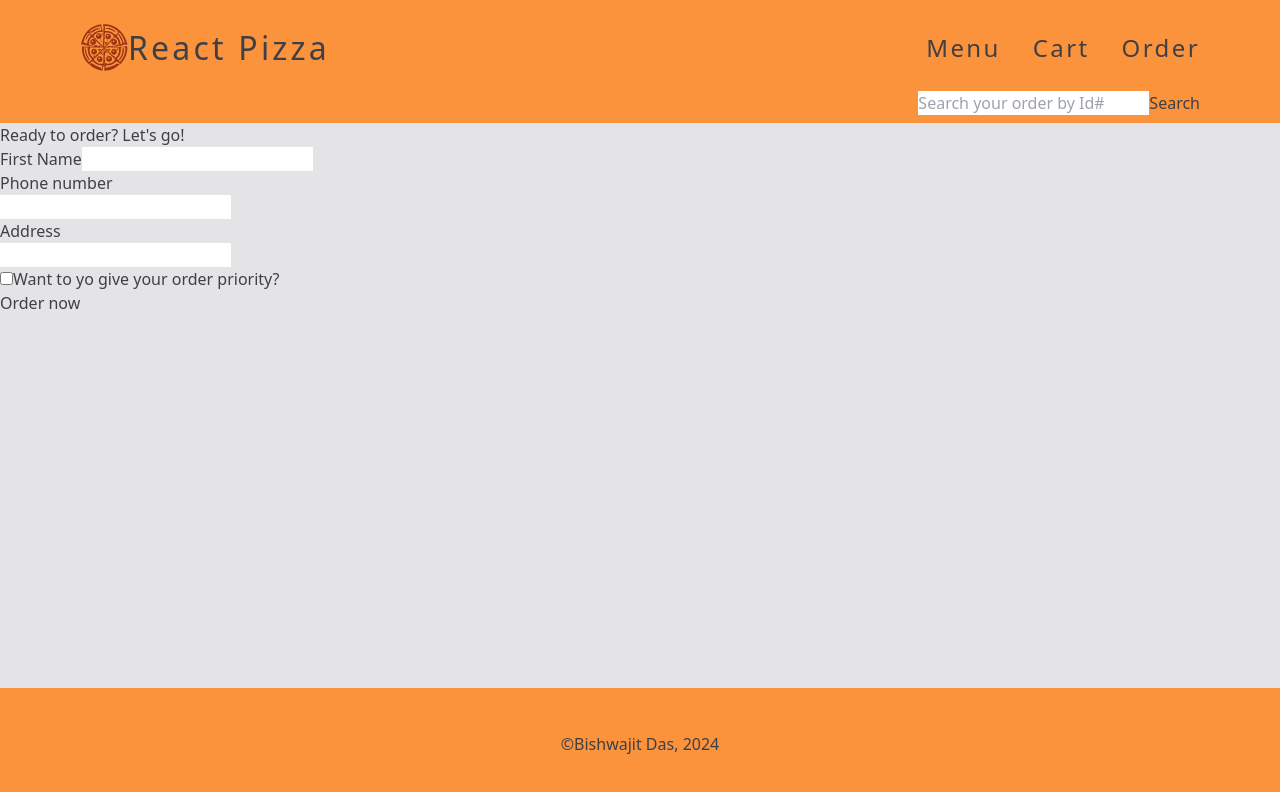
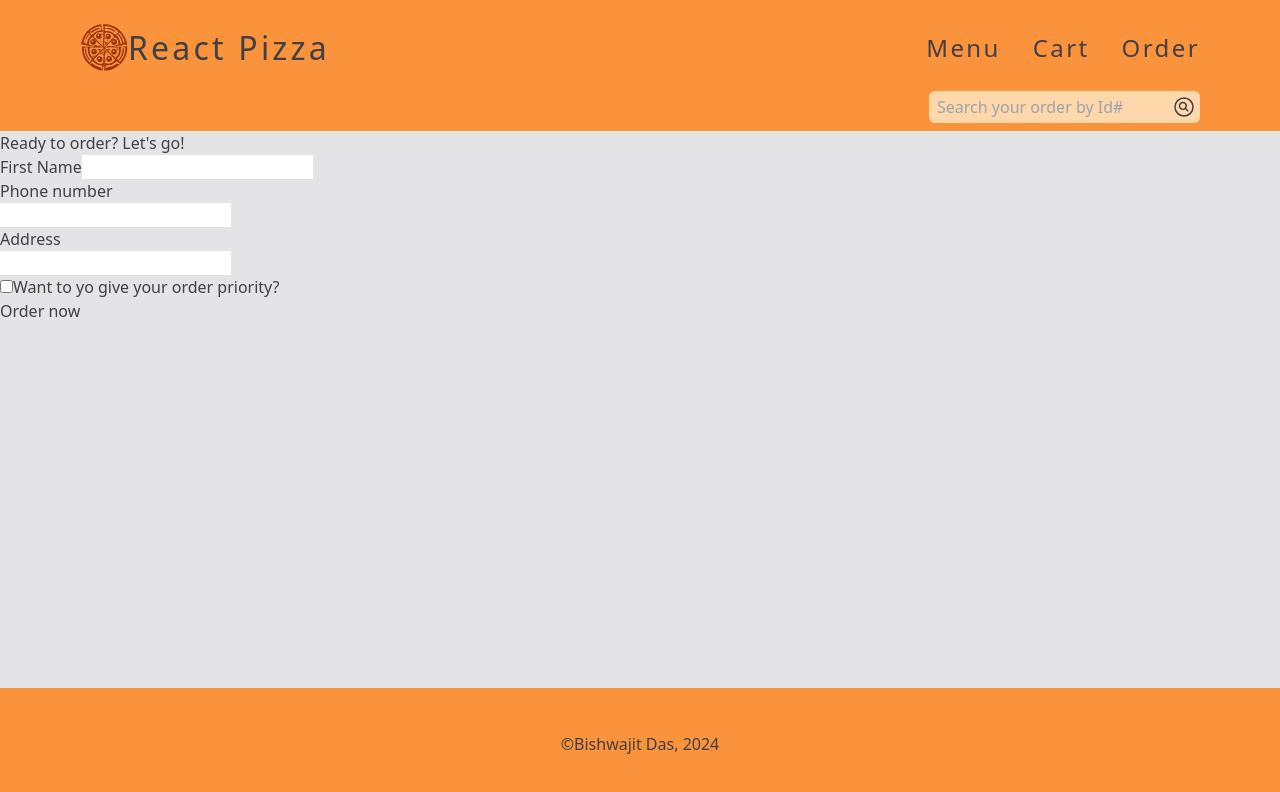
Before and after one commit to Bishwajitkuat/react_pizzas, a React (Vite) app: page /order/new in a window 1280 px wide. Shown: the top 792 px of the page. Built offline with nearby package versions, Linux system fonts and the light colour scheme.

Commit message:
Styling added to SearchOrder component.

```diff
--- a/src/components/order/SearchOrder.tsx
+++ b/src/components/order/SearchOrder.tsx
@@ -1,5 +1,6 @@
 import { useState } from "react";
 import { useNavigate } from "react-router";
+import SearchIcon from "../ui/icons/SearchIcon";
 
 export default function SearchOrder() {
   const [orderId, setOrderId] = useState<string>("");
@@ -13,7 +14,9 @@ export default function SearchOrder() {
   return (
     <div>
       <form onSubmit={handleSearchById}>
+        <div className=" flex flex-nowrap items-center rounded-md bg-orange-200 px-1 ">
           <input
+            className="rounded-md bg-orange-200 p-1  text-zinc-900 focus:border focus:border-orange-400 focus:outline-none focus:ring-0 "
             placeholder="Search your order by Id#"
             required
             type="text"
@@ -24,7 +27,10 @@ export default function SearchOrder() {
               setOrderId(e.target.value)
             }
           />
-        <button type="submit">Search</button>
+          <button type="submit">
+            <SearchIcon />{" "}
+          </button>
+        </div>
       </form>
     </div>
   );
```
Lines whose indentation alone changed are shown as unchanged.
